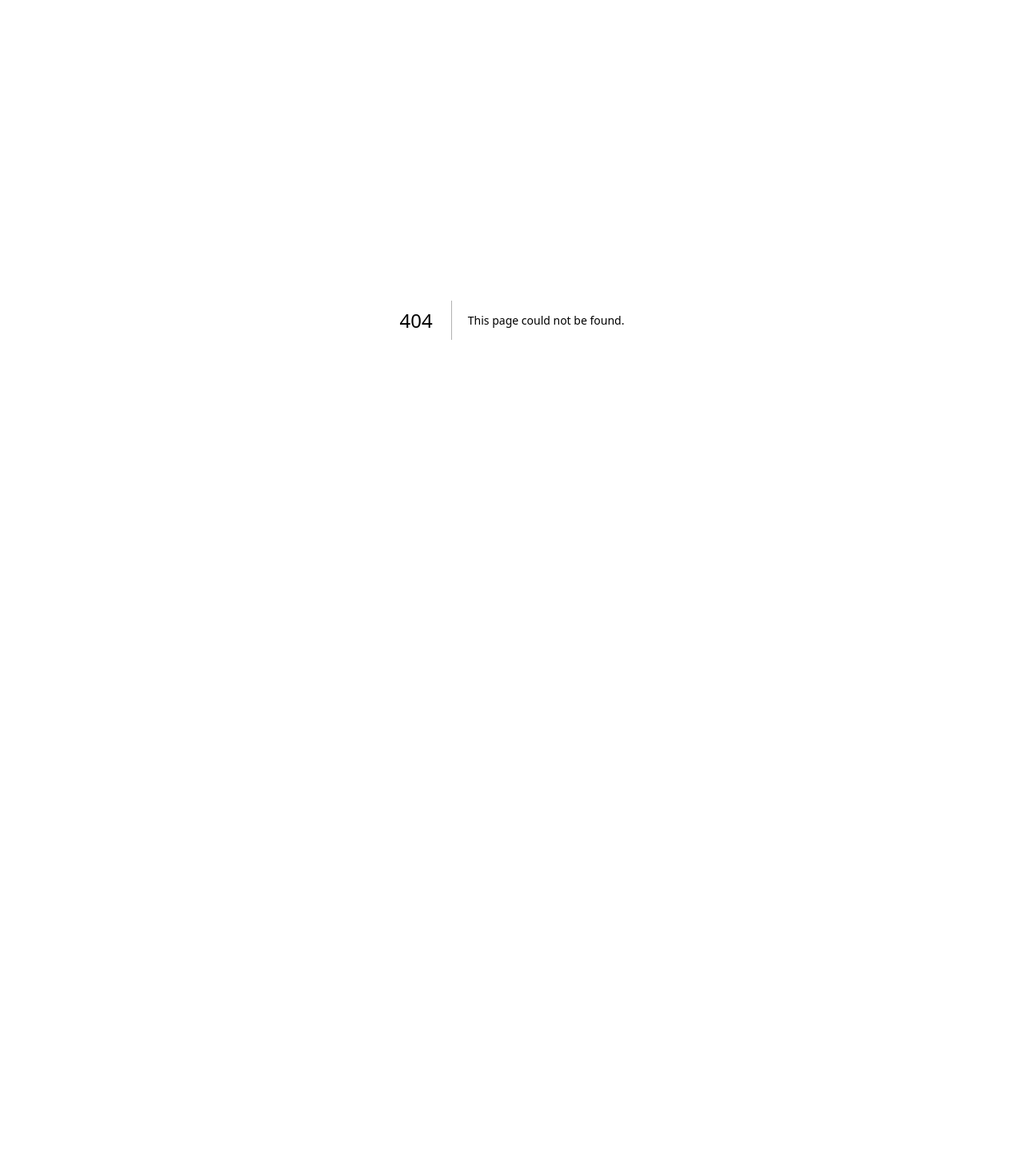
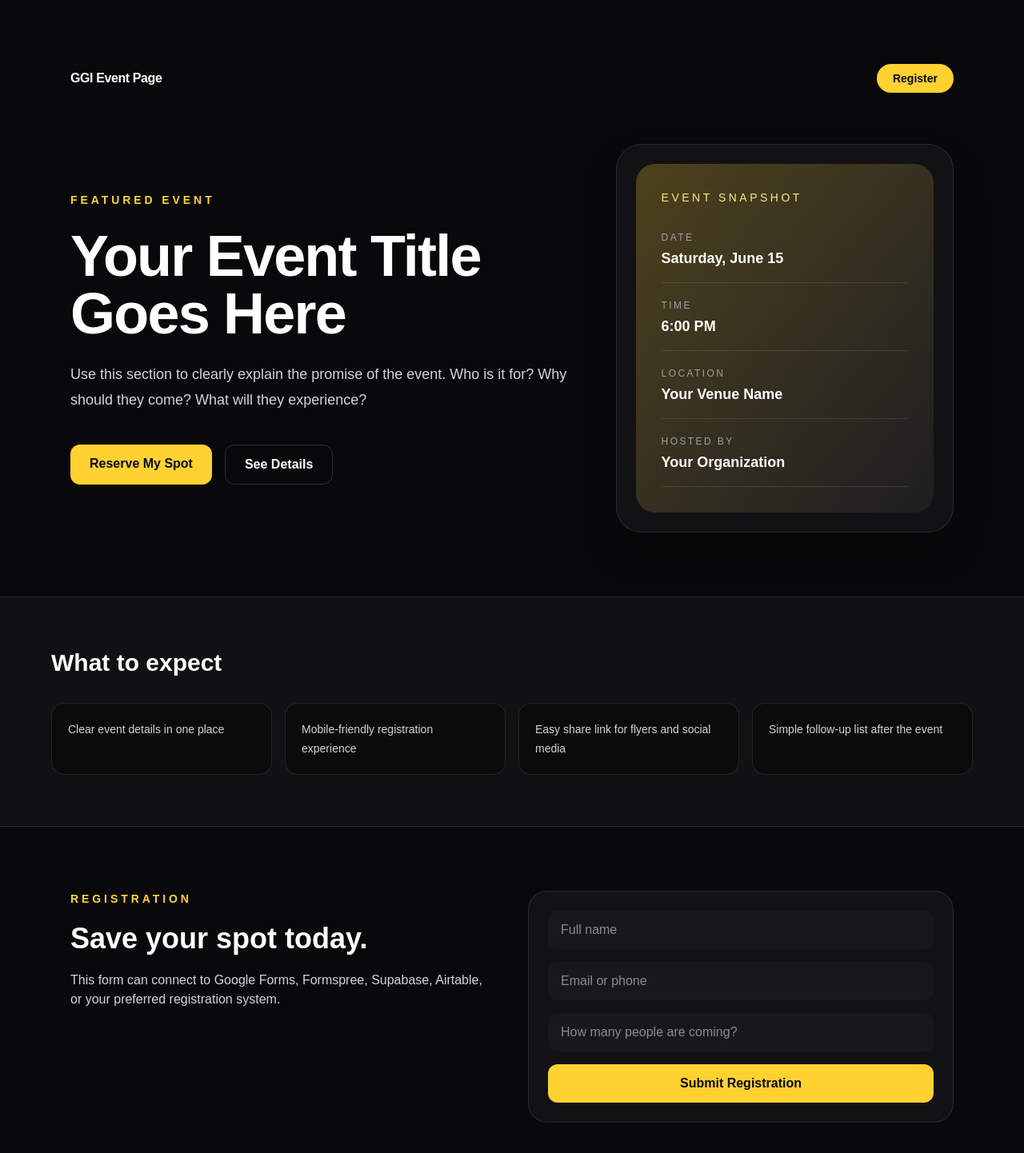
Before and after one commit to Pastorreno/ggi-app-starter, a Next.js app: page /demo-event in a window 1280 px wide. Before the commit this address had no page. Shown: the top 1442 px of the page at 80% size. Before the commit the page ends 800 px from the top, so only its background shows below. Built offline with nearby package versions, Linux system fonts and the light colour scheme.

Commit message:
Add reusable demo event landing page template

```diff
--- /dev/null
+++ b/src/app/demo-event/page.tsx
@@ -0,0 +1,81 @@
+import Link from 'next/link'
+
+const details = [
+  { label: 'Date', value: 'Saturday, June 15' },
+  { label: 'Time', value: '6:00 PM' },
+  { label: 'Location', value: 'Your Venue Name' },
+  { label: 'Hosted by', value: 'Your Organization' },
+]
+
+const expectations = [
+  'Clear event details in one place',
+  'Mobile-friendly registration experience',
+  'Easy share link for flyers and social media',
+  'Simple follow-up list after the event',
+]
+
+export default function DemoEventPage() {
+  return (
+    <main className="min-h-screen bg-zinc-950 text-white">
+      <section className="mx-auto max-w-6xl px-6 py-20">
+        <nav className="mb-16 flex items-center justify-between">
+          <Link href="/" className="font-bold tracking-tight">GGI Event Page</Link>
+          <Link href="#register" className="rounded-full bg-amber-300 px-5 py-2 text-sm font-bold text-zinc-950">Register</Link>
+        </nav>
+
+        <div className="grid gap-12 lg:grid-cols-[1.2fr_0.8fr] lg:items-center">
+          <div>
+            <p className="text-sm font-semibold uppercase tracking-[0.28em] text-amber-300">Featured Event</p>
+            <h1 className="mt-6 text-5xl font-black tracking-tight sm:text-7xl">Your Event Title Goes Here</h1>
+            <p className="mt-6 max-w-2xl text-lg leading-8 text-zinc-300">
+              Use this section to clearly explain the promise of the event. Who is it for? Why should they come? What will they experience?
+            </p>
+            <div className="mt-10 flex flex-wrap gap-4">
+              <Link href="#register" className="rounded-xl bg-amber-300 px-6 py-3 font-bold text-zinc-950 hover:bg-amber-200">Reserve My Spot</Link>
+              <Link href="#details" className="rounded-xl border border-white/15 px-6 py-3 font-semibold hover:border-white/40">See Details</Link>
+            </div>
+          </div>
+
+          <div className="rounded-[2rem] border border-white/10 bg-white/[0.04] p-6 shadow-2xl shadow-black/30">
+            <div className="rounded-[1.5rem] bg-gradient-to-br from-amber-300/25 to-white/5 p-8">
+              <p className="text-sm uppercase tracking-[0.25em] text-amber-200">Event Snapshot</p>
+              <div className="mt-8 space-y-5">
+                {details.map((item) => (
+                  <div key={item.label} className="border-b border-white/10 pb-4">
+                    <p className="text-xs uppercase tracking-[0.2em] text-zinc-400">{item.label}</p>
+                    <p className="mt-1 text-lg font-bold">{item.value}</p>
+                  </div>
+                ))}
+              </div>
+            </div>
+          </div>
+        </div>
+      </section>
+
+      <section id="details" className="border-y border-white/10 bg-white/[0.03] px-6 py-16">
+        <div className="mx-auto max-w-6xl">
+          <h2 className="text-3xl font-bold">What to expect</h2>
+          <div className="mt-8 grid gap-4 md:grid-cols-4">
+            {expectations.map((item) => (
+              <div key={item} className="rounded-2xl border border-white/10 bg-zinc-950/70 p-5 text-sm leading-6 text-zinc-300">{item}</div>
+            ))}
+          </div>
+        </div>
+      </section>
+
+      <section id="register" className="mx-auto grid max-w-6xl gap-10 px-6 py-20 lg:grid-cols-2">
+        <div>
+          <p className="text-sm font-semibold uppercase tracking-[0.28em] text-amber-300">Registration</p>
+          <h2 className="mt-5 text-4xl font-bold">Save your spot today.</h2>
+          <p className="mt-5 text-zinc-300">This form can connect to Google Forms, Formspree, Supabase, Airtable, or your preferred registration system.</p>
+        </div>
+        <form className="rounded-3xl border border-white/10 bg-white/[0.04] p-6 space-y-4">
+          <input className="w-full rounded-xl bg-zinc-900 px-4 py-3" placeholder="Full name" />
+          <input className="w-full rounded-xl bg-zinc-900 px-4 py-3" placeholder="Email or phone" />
+          <input className="w-full rounded-xl bg-zinc-900 px-4 py-3" placeholder="How many people are coming?" />
+          <button className="w-full rounded-xl bg-amber-300 px-5 py-3 font-bold text-zinc-950">Submit Registration</button>
+        </form>
+      </section>
+    </main>
+  )
+}
```
